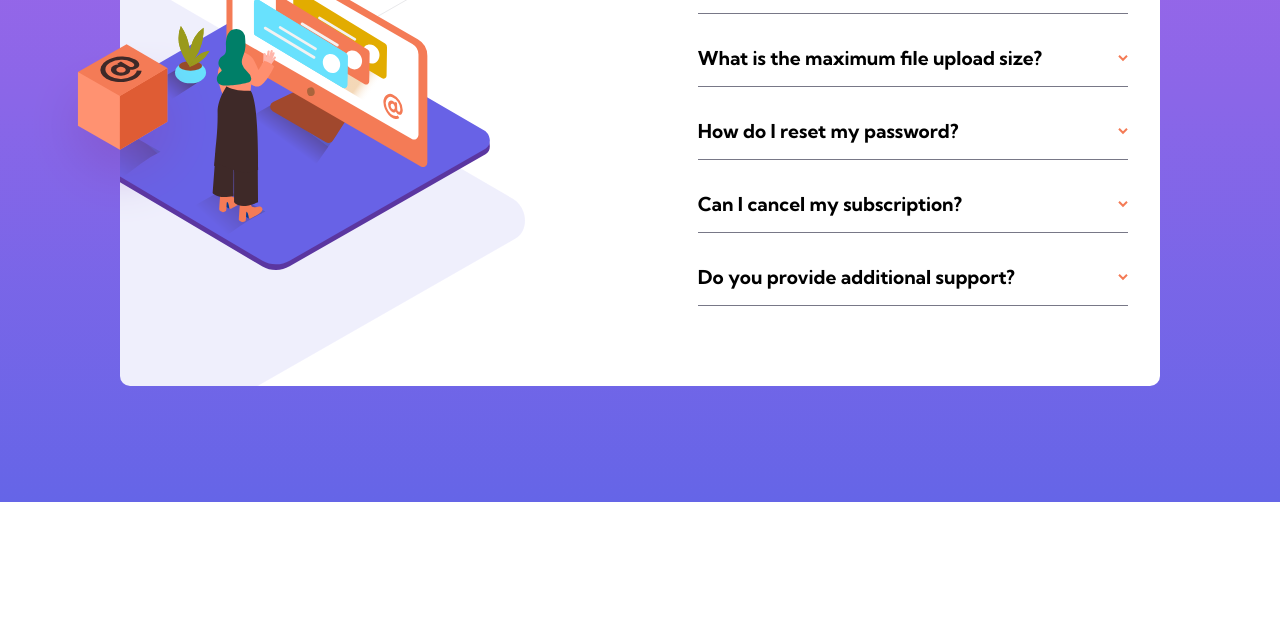
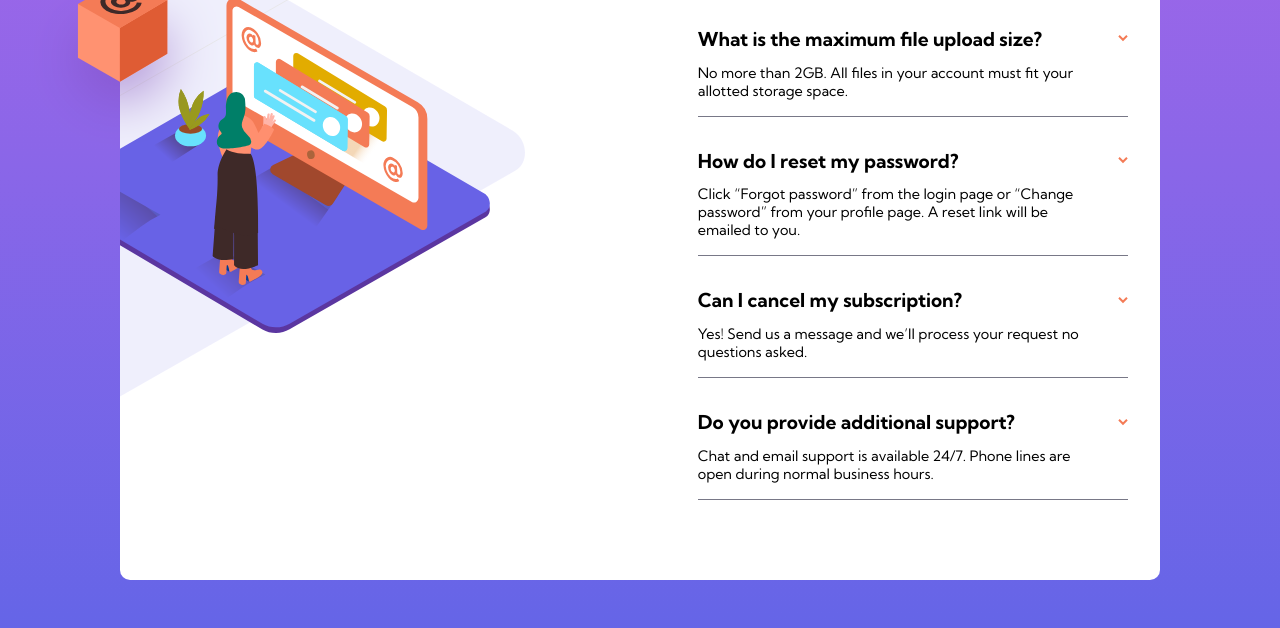
Before and after one commit to sebascarreram/frontend-challenges, a website: page faq-accordion-card-main/index.html in a window 1280 px wide. Shown: the part 298-926 px from the top of the page. Before the commit the page ends 800 px from the top, so only its background shows below. Drawn offline with Linux system fonts and the light colour scheme.

Commit message:
Arrow icon from group-1 class to h2

```diff
--- a/faq-accordion-card-main/sass/_layout.scss
+++ b/faq-accordion-card-main/sass/_layout.scss
@@ -122,18 +122,6 @@ main {
   &-1 {
     cursor: pointer;
     padding: 1rem 0;
-    display: flex;
-    justify-content: space-between;
-    align-items: center;
-
-    &::after {
-      content: "";
-      background: url("./../images/icon-arrow-down.svg") no-repeat;
-      width: 10px;
-      height: 7px;
-      display: block;
-      float: right;
-    }
 
     &:not(:last-of-type) {
       margin-bottom: 1rem;
@@ -142,9 +130,21 @@ main {
     border-bottom: 1px solid hsl(240, 6%, 50%);
     & h2 {
       font-size: 1.2rem;
-      display: inline-block;
+      display: flex;
+      justify-content: space-between;
+      align-items: center;
+      width: 100%;
 
-      &:hover{
+      &::after {
+        content: "";
+        background: url("./../images/icon-arrow-down.svg") no-repeat;
+        width: 10px;
+        height: 7px;
+        display: block;
+        float: right;
+      }
+
+      &:hover {
         color: hsl(14, 88%, 65%);
       }
 
@@ -157,7 +157,10 @@ main {
       }
     }
     & p {
-      display: none;
+      width: 94%;
+      margin-top: 0.8rem;
+      font-size: 0.9rem;
+      display: block;
     }
   }
 }
```
Also changed, not shown: faq-accordion-card-main/css/style.css.
